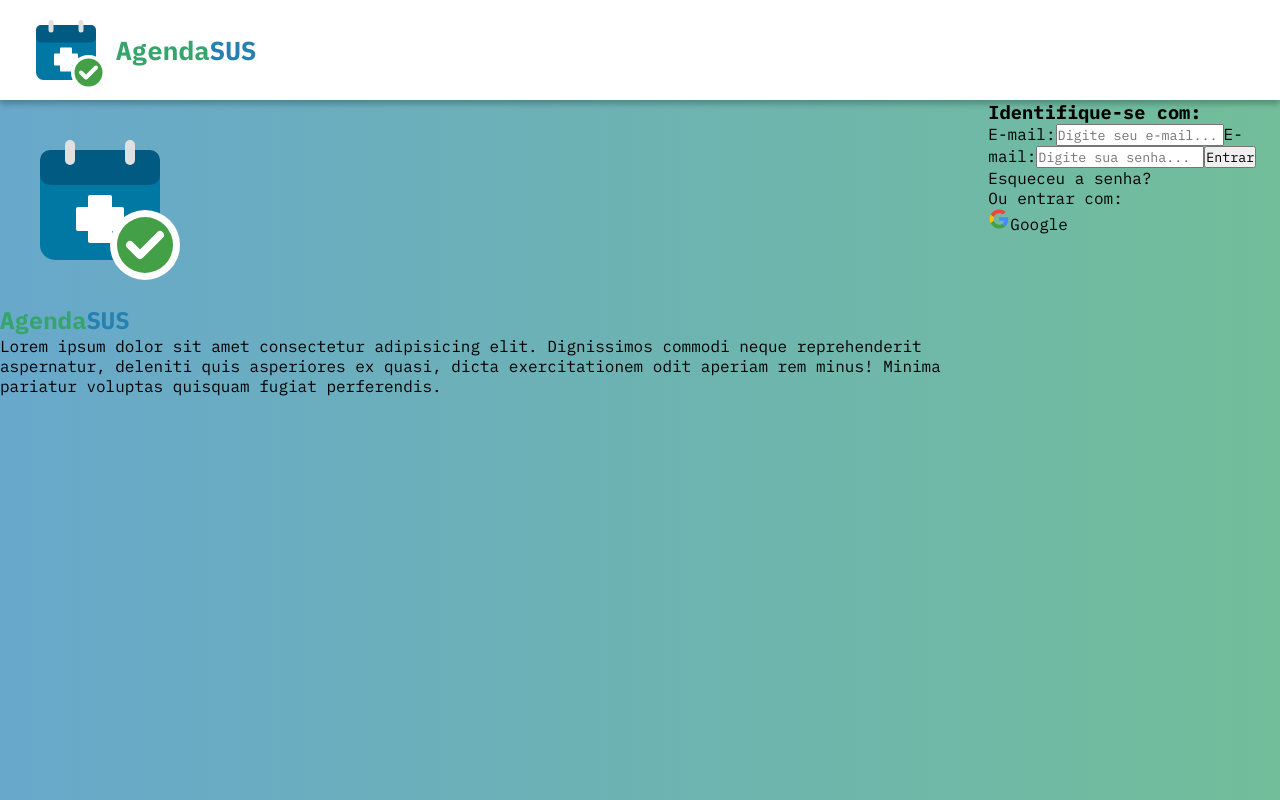
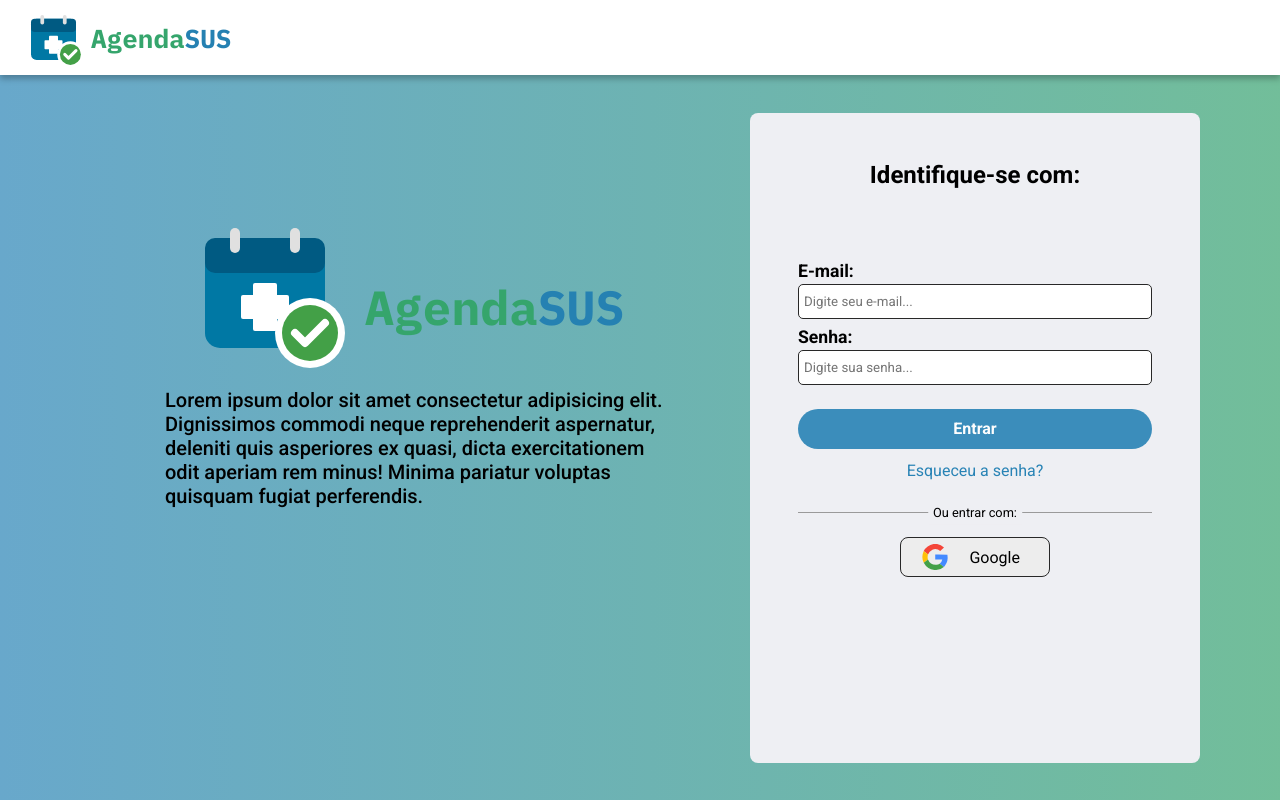
Before and after one commit to Rodrigonpp/AgendaSUS, a React (Vite) app in the folder frontend/: page / in a window 1280 px wide. Built offline with nearby package versions, Linux system fonts and the light colour scheme.

Commit message:
Estilização da primeira tela concluída

```diff
--- a/frontend/src/App.css
+++ b/frontend/src/App.css
@@ -5,3 +5,11 @@ body {
     rgba(40, 131, 181, 0.7) 100%
   );
 }
+
+.blue {
+  color: #2581b2;
+}
+
+.green {
+  color: #35a56c;
+}
--- a/frontend/src/components/Header.css
+++ b/frontend/src/components/Header.css
@@ -1,5 +1,5 @@
 header {
-  height: 100px;
+  height: 75px;
   box-shadow: 0px 4px 6px #00000040;
   padding: 0 1rem;
   background-color: #fff;
@@ -11,19 +11,11 @@ header {
 }
 
 .header-container img {
-  width: 100px;
-  height: 100px;
+  width: 75px;
+  height: 75px;
 }
 
 .header-container h2 {
   font-weight: bold;
   font-size: 26px;
 }
-
-.blue {
-  color: #2581b2;
-}
-
-.green {
-  color: #35a56c;
-}
--- a/frontend/src/index.css
+++ b/frontend/src/index.css
@@ -2,4 +2,5 @@
     margin: 0;
     padding: 0;
     font-family: "IBM Plex Mono", monospace;
+    box-sizing: border-box;
 }
--- a/frontend/src/main.jsx
+++ b/frontend/src/main.jsx
@@ -4,6 +4,7 @@ import { BrowserRouter, Routes, Route } from "react-router";
 import "./index.css";
 import App from "./App.jsx";
 import LoginView from "./routes/LoginView.jsx";
+import ScheduleView from "./routes/ScheduleView.jsx";
 
 createRoot(document.getElementById("root")).render(
   <BrowserRouter>
@@ -11,6 +12,7 @@ createRoot(document.getElementById("root")).render(
       <Routes>
         <Route path="/" element={<App />}>
           <Route path="/" element={<LoginView />} />
+          <Route path="agendar" element={<ScheduleView />} />
         </Route>
       </Routes>
     </StrictMode>
--- a/frontend/src/routes/LoginView.css
+++ b/frontend/src/routes/LoginView.css
@@ -1,3 +1,152 @@
 .login-view {
-    display: flex;
+  display: flex;
+  align-items: center;
+  height: calc(100vh - 75px);
+  padding: 0 80px;
 }
+
+.login-container * {
+  font-family: "Roboto", sans-serif;
+}
+
+.presentation-container {
+  flex: 1;
+  display: flex;
+  justify-content: center;
+}
+
+.presentation {
+  width: 500px;
+  height: 500px;
+}
+
+.brand-title {
+  display: flex;
+  align-items: end;
+}
+
+.brand-title h2 {
+  margin: 50px 0;
+  font-size: 3rem;
+  /* -webkit-text-stroke: 1px #2581b2; */
+}
+
+.text p {
+    font-family: "Roboto", monospace;
+    font-weight: 450;
+    text-align: left;
+    font-size: 20px;
+}
+
+.login-container {
+  background-color: #eeeff3;
+  width: 450px;
+  flex-shrink: 0;
+  height: 650px;
+  border-radius: 8px;
+  padding: 3rem;
+}
+
+.login {
+  display: flex;
+  flex-direction: column;
+}
+
+.login h3 {
+  font-weight: bold;
+  font-size: 1.5rem;
+  text-align: center;
+  margin-bottom: 4rem;
+}
+
+label {
+  display: flex;
+  flex-direction: column;
+}
+
+label span {
+  font-weight: bold;
+  font-size: 1.1rem;
+  margin-top: 0.5rem;
+}
+
+label input {
+  height: 35px;
+  border-radius: 5px;
+  border: 1px solid #282828;
+  margin-top: 3px;
+  padding: 5px;
+}
+
+label input:focus {
+  outline: 1px solid #2883b5;
+  border: none;
+}
+
+button {
+  background-color: #2883b5;
+  margin: 1.5rem 0 0.8rem 0;
+  height: 40px;
+  border-radius: 20px;
+  transition: 0.3s;
+  font-weight: bold;
+  color: #fff;
+  font-size: 1rem;
+  opacity: 0.9;
+  border: none;
+  cursor: pointer;
+}
+
+button:hover {
+  opacity: 1;
+}
+
+.forget-password {
+  color: #2883b5;
+  font-size: 1rem;
+  text-align: center;
+  margin-bottom: 2rem;
+  cursor: pointer;
+  transition: .3s;
+}
+
+.forget-password:hover {
+  text-decoration: underline #2883b5;
+}
+
+.login-methods {
+  border-top: 1px solid #9a9a9a;
+  position: relative;
+}
+
+.login-methods .enter-with {
+  font-size: 0.8rem;
+  position: absolute;
+  background-color: #eeeff3;
+  padding: 0.3rem;
+  transform: translate(-50%, -50%);
+  top: -1px;
+  left: 50%;
+}
+
+.login-with-google {
+  cursor: pointer;
+  margin: 1.5rem auto;
+  background-color: #ededed;
+  border: 1px solid #282828;
+  border-radius: 8px;
+  width: 150px;
+  height: 40px;
+  display: flex;
+  align-items: center;
+}
+
+.login-with-google img {
+  width: 30px;
+  height: 30px;
+  margin: 0 1.2rem;
+}
+
+.login-with-google span {
+  flex: 1;
+}
--- a/frontend/src/routes/LoginView.jsx
+++ b/frontend/src/routes/LoginView.jsx
@@ -1,11 +1,14 @@
-import React from 'react'
+import React from "react";
 // ASSETS
 import agendasus from "../assets/agendasus.svg";
-import google_icon from "../assets/google-icon.svg"
+import google_icon from "../assets/google-icon.svg";
 // STYLES
-import "./LoginView.css"
+import "./LoginView.css";
+import { useNavigate } from "react-router";
 
 const LoginView = () => {
+  const navigate = useNavigate();
+
   return (
     <div className="login-view">
       <section className="presentation-container">
@@ -19,7 +22,10 @@ const LoginView = () => {
           </div>
           <div className="text">
             <p>
-              Lorem ipsum dolor sit amet consectetur adipisicing elit. Dignissimos commodi neque reprehenderit aspernatur, deleniti quis asperiores ex quasi, dicta exercitationem odit aperiam rem minus! Minima pariatur voluptas quisquam fugiat perferendis.
+              Lorem ipsum dolor sit amet consectetur adipisicing elit.
+              Dignissimos commodi neque reprehenderit aspernatur, deleniti quis
+              asperiores ex quasi, dicta exercitationem odit aperiam rem minus!
+              Minima pariatur voluptas quisquam fugiat perferendis.
             </p>
           </div>
         </div>
@@ -28,17 +34,37 @@ const LoginView = () => {
         <form className="login">
           <h3>Identifique-se com:</h3>
           <label htmlFor="email">
-            E-mail:
-            <input type="text" required placeholder="Digite seu e-mail..." name="email" className="email" />
+            <span>E-mail:</span>
+            <input
+              type="email"
+              required
+              placeholder="Digite seu e-mail..."
+              name="email"
+              id="email"
+            />
           </label>
-          <label htmlFor="password" >
-            E-mail:
-            <input type="password" name="password" id="password" required placeholder="Digite sua senha..." />
+          <label htmlFor="password">
+            <span>Senha:</span>
+            <input
+              type="password"
+              name="password"
+              id="password"
+              required
+              placeholder="Digite sua senha..."
+            />
           </label>
-          <button type="submit">Entrar</button>
+          <button
+            type="submit"
+            onClick={(e) => {
+              e.preventDefault();
+              navigate("agendar");
+            }}
+          >
+            Entrar
+          </button>
           <span className="forget-password">Esqueceu a senha?</span>
           <div className="login-methods">
-            <span>Ou entrar com:</span>
+            <span className="enter-with">Ou entrar com:</span>
             <div className="login-with-google">
               <img src={google_icon} alt="Google logo" />
               <span>Google</span>
@@ -47,7 +73,7 @@ const LoginView = () => {
         </form>
       </section>
     </div>
-  )
-}
+  );
+};
 
-export default LoginView
+export default LoginView;
--- /dev/null
+++ b/frontend/src/routes/ScheduleView.jsx
@@ -0,0 +1,11 @@
+import React from 'react'
+
+const ScheduleView = () => {
+  return (
+    <div>
+        <h1>ScheduleView</h1>
+    </div>
+  )
+}
+
+export default ScheduleView
```
